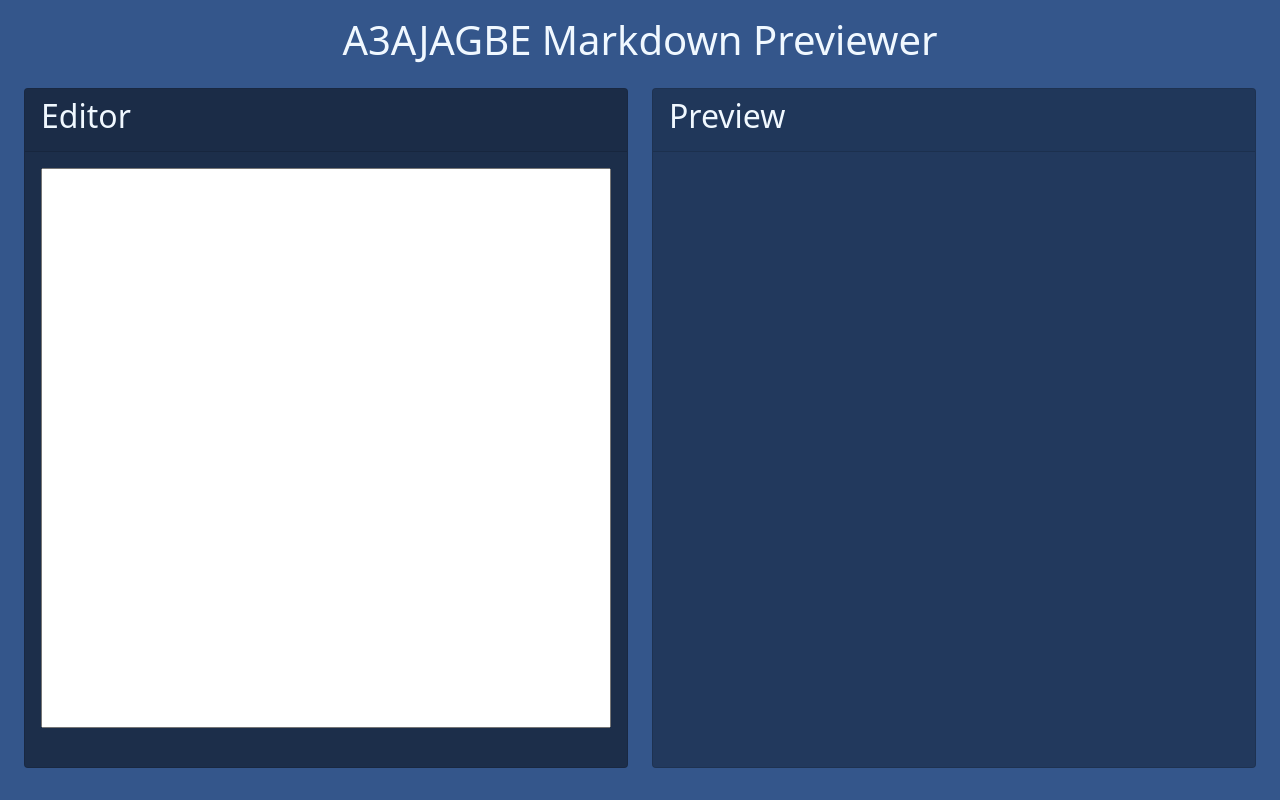
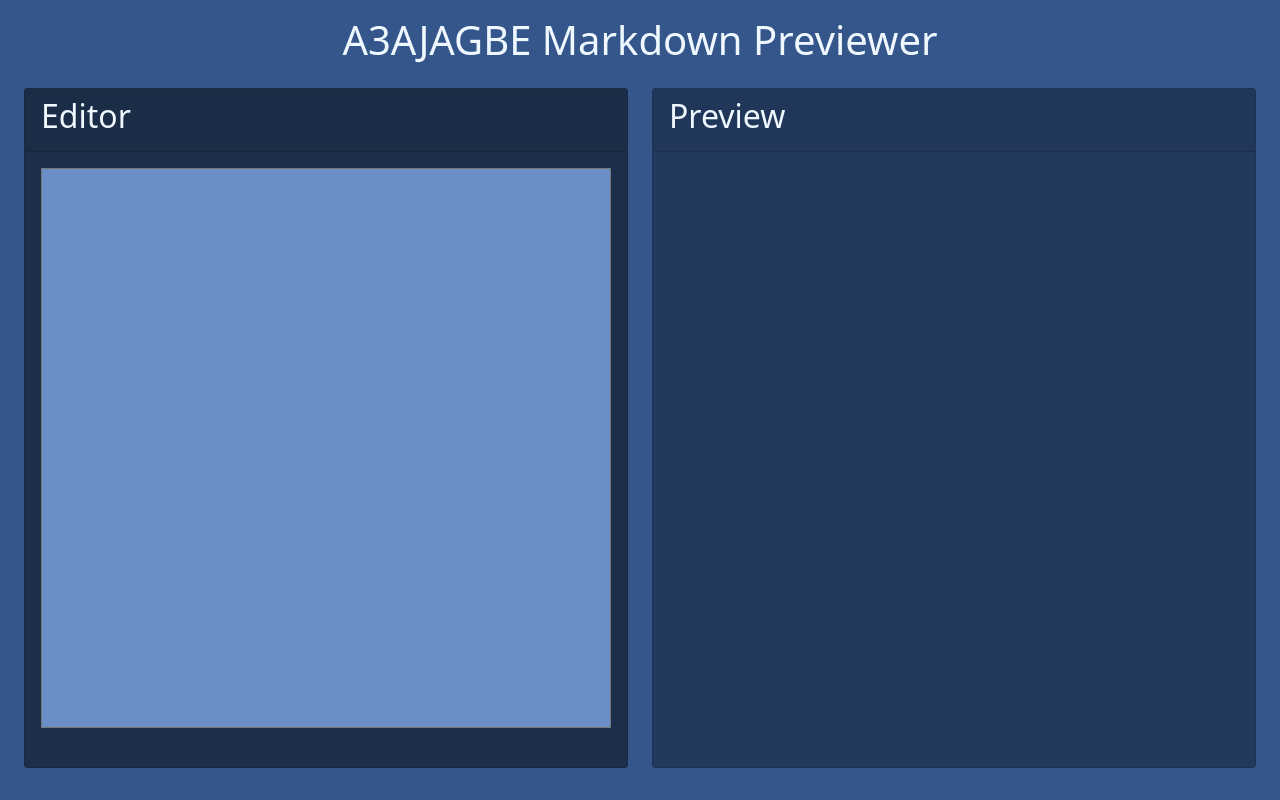
Before and after one commit to A3AJAGBE/react-markdown-previewer, a React (Create React App) app: page / in a window 1280 px wide. Built offline with nearby package versions, Linux system fonts and the light colour scheme.

Commit message:
Add more style to textarea

```diff
--- a/src/index.css
+++ b/src/index.css
@@ -7,12 +7,9 @@
   -moz-osx-font-smoothing: grayscale;
 }
 
-code {
-  font-family: source-code-pro, Menlo, Monaco, Consolas, 'Courier New',
-    monospace;
-}
-
 textarea {
   min-height: 70vh;
   width: 100%;
+  background-color:#6a8ec8;
+  color:aliceblue;
 }
```
